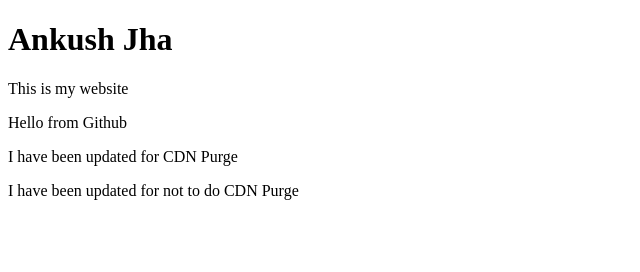
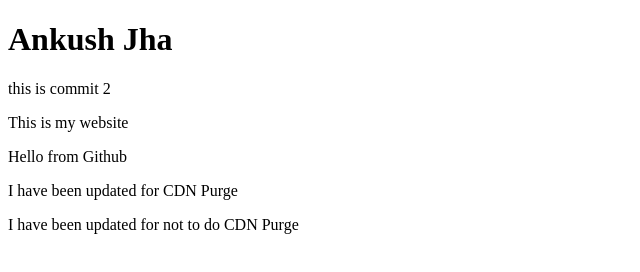
Before and after one commit to noroolz/70533, a plain HTML site: page index.html in a window 1280 px wide. Shown: the whole page, without its empty margins (0-640 px from the left). Drawn offline with Linux system fonts and the light colour scheme.

Commit message:
Update index.html

```diff
--- a/index.html
+++ b/index.html
@@ -6,6 +6,7 @@
 <body>
 <div>
 <h1>Ankush Jha</h1>
+  <p>this is commit 2<p>
 <p>This is my website</p>
 <p>Hello from Github</p>
   <p>I have been updated for CDN Purge</p>
```
